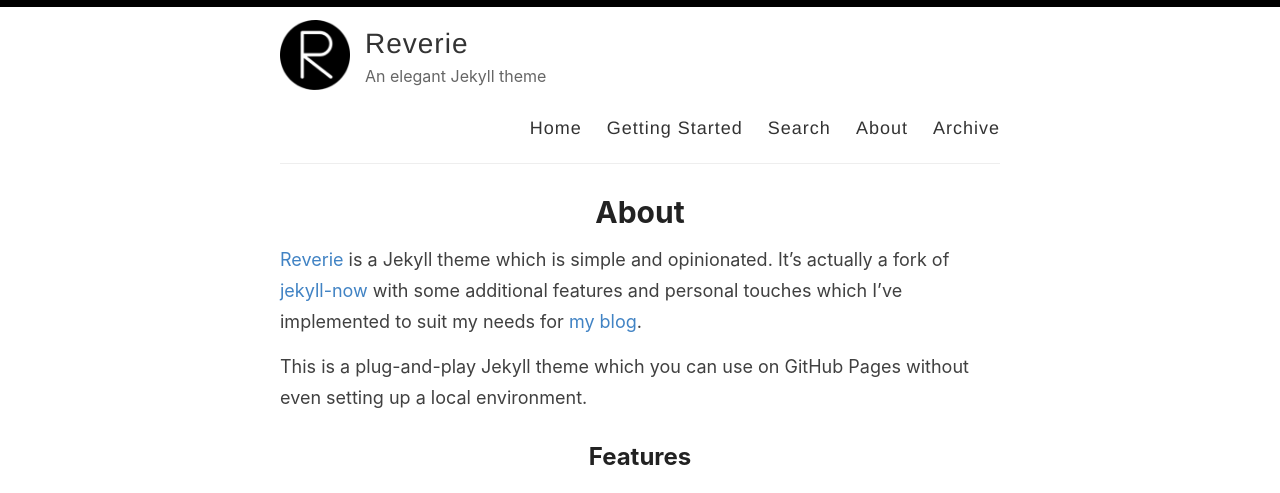
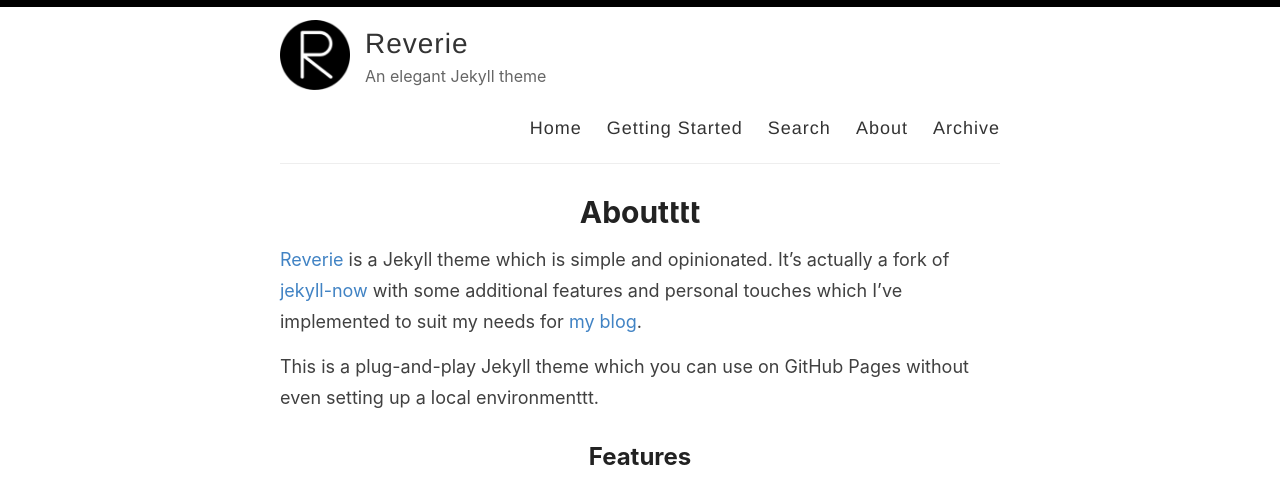
Before and after one commit to kabarmaz/kabarmaz, a Jekyll site: the page built from _pages/about.md, in a window 1280 px wide. Shown: the top 493 px of the page. Built offline with Jekyll 4.4.1, drawn with Linux system fonts in a browser that asks for light colours.

Commit message:
Update about.md

```diff
--- a/_pages/about.md
+++ b/_pages/about.md
@@ -1,12 +1,12 @@
 ---
 layout: page
-title: About
+title: Aboutttt
 permalink: /about/
 ---
 
 [Reverie](https://github.com/amitmerchant1990/reverie) is a Jekyll theme which is simple and opinionated. It's actually a fork of [jekyll-now](https://github.com/barryclark/jekyll-now) with some additional features and personal touches which I've implemented to suit my needs for [my blog](https://www.amitmerchant.com).
 
-This is a plug-and-play Jekyll theme which you can use on GitHub Pages without even setting up a local environment.
+This is a plug-and-play Jekyll theme which you can use on GitHub Pages without even setting up a local environmenttt.
 
 ## Features
 
```
